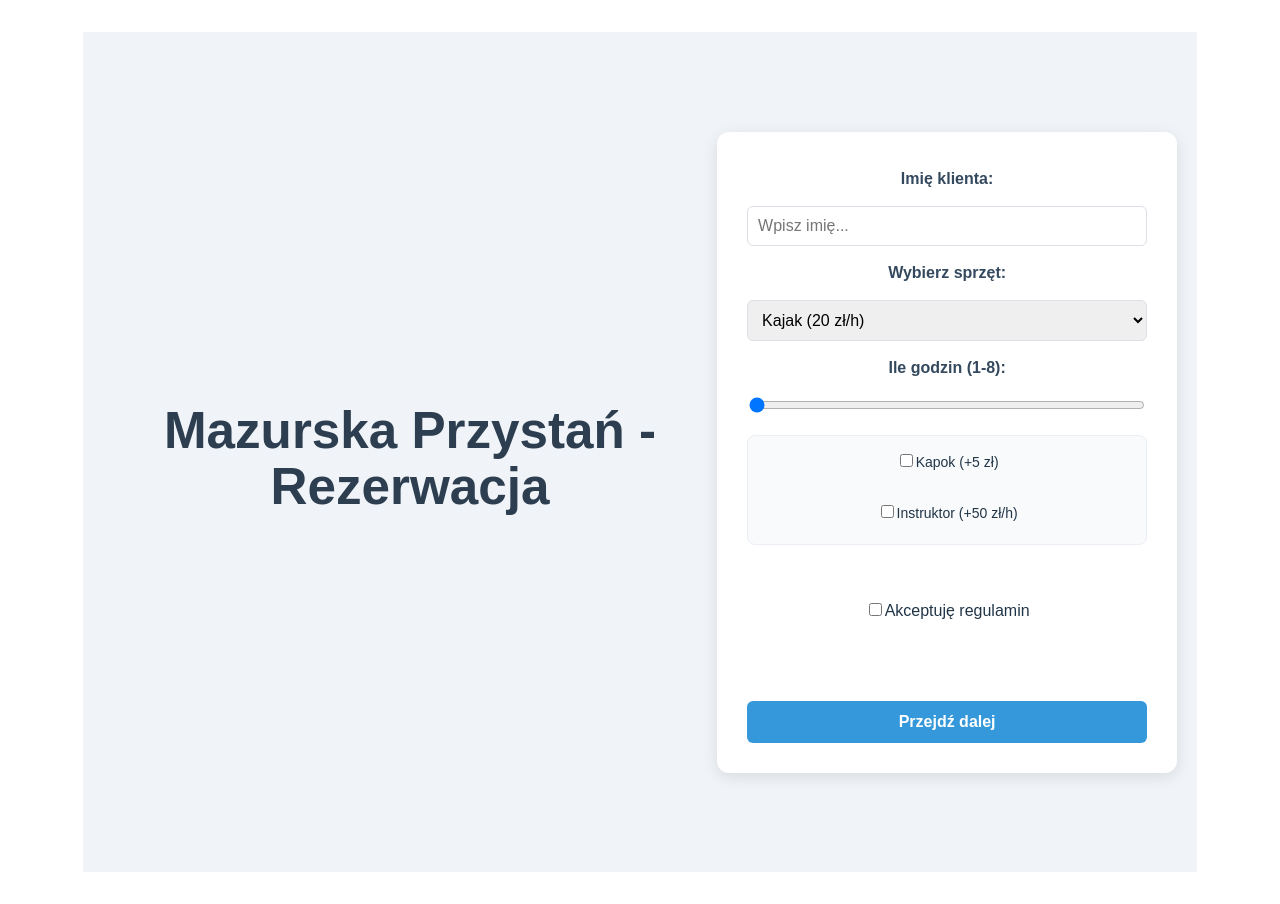
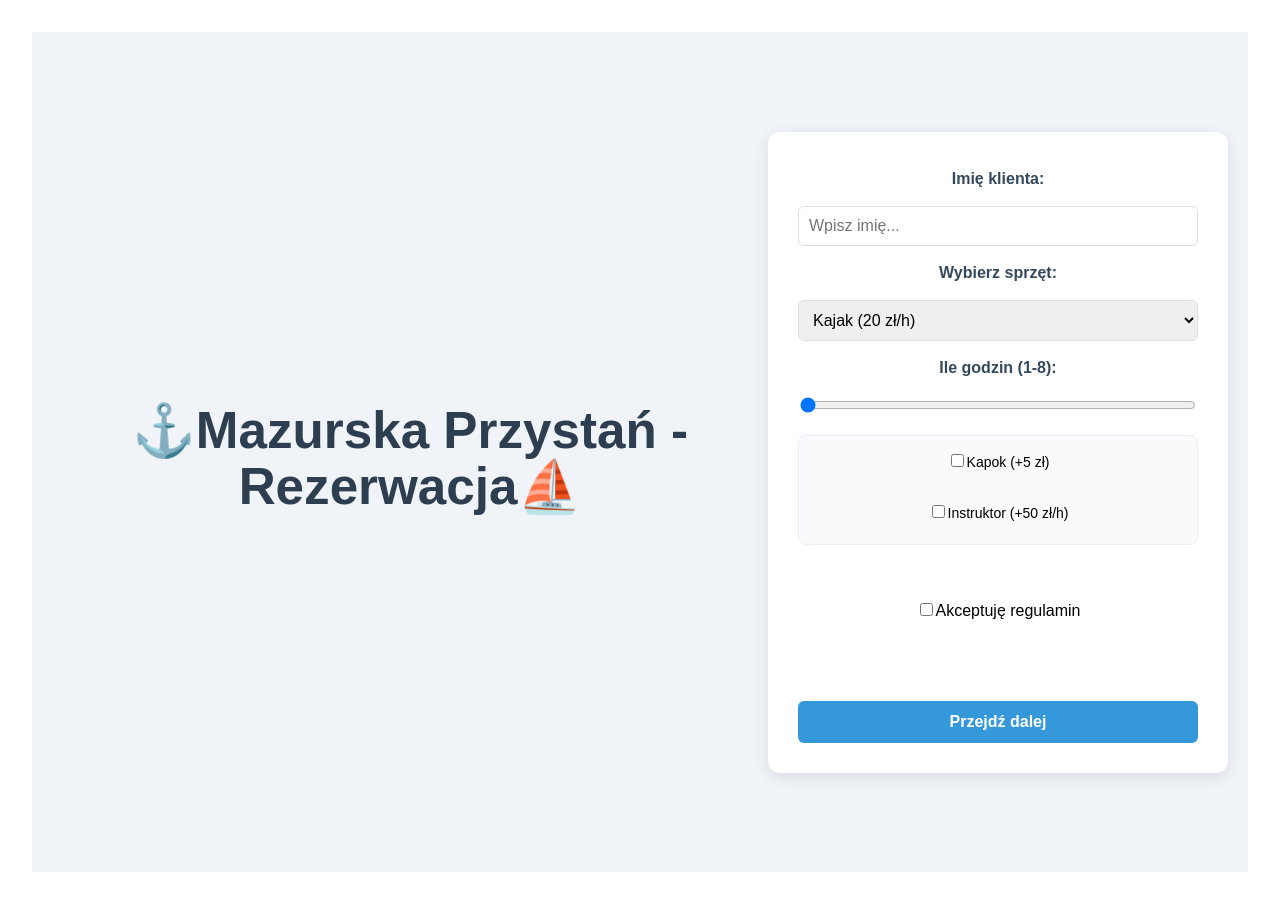
Before and after one commit to Szymu5/MichalowskiGutowski, a React (Vite) app: page / in a window 1280 px wide. Built offline with nearby package versions, Linux system fonts and the light colour scheme.

Commit message:
Poprawa wyglądu strony -Jeśli gutek to czytasz to wspomagaj się chatem jeśli masz zamysł a jak nie to napisz do mnie bo chat ci zepsuje kod

```diff
--- a/src/App.css
+++ b/src/App.css
@@ -123,3 +123,6 @@ p {
   font-weight: 600;
   color: #34495e;
 }
+label{
+  color: black;
+}
--- a/src/App.tsx
+++ b/src/App.tsx
@@ -36,7 +36,7 @@ function App() {
 
     return (
         <div className="Div">
-            <h1>Mazurska Przystań - Rezerwacja </h1>
+            <h1>⚓Mazurska Przystań - Rezerwacja⛵ </h1>
 
             <form onSubmit={handleSubmit} className="formularz">
                 <p>Imię klienta:</p>
@@ -49,7 +49,7 @@ function App() {
                 />
 
                 <p>Wybierz sprzęt:</p>
-                <select name="sprzet" onChange={handleInputChange as any}>
+                <select name="sprzet" onChange={handleInputChange}>
                     <option value="kajak">Kajak (20 zł/h)</option>
                     <option value="rower">Rower wodny (35 zł/h)</option>
                     <option value="omega">Omega (150 zł/h)</option>
@@ -78,8 +78,9 @@ function App() {
                 </div>
 
                 <br />
-                <label>
-                    <input name="regulamin" type="checkbox" required />
+
+                <label className="regulamin">
+                    <input name="regulamin" type="checkbox" required id={"regulamin"} />
                     Akceptuję regulamin
                 </label>
 
@@ -90,4 +91,5 @@ function App() {
     )
 }
 //Chyba coś zespułemXDDD
+//Jednak Działa
 export default App
```
